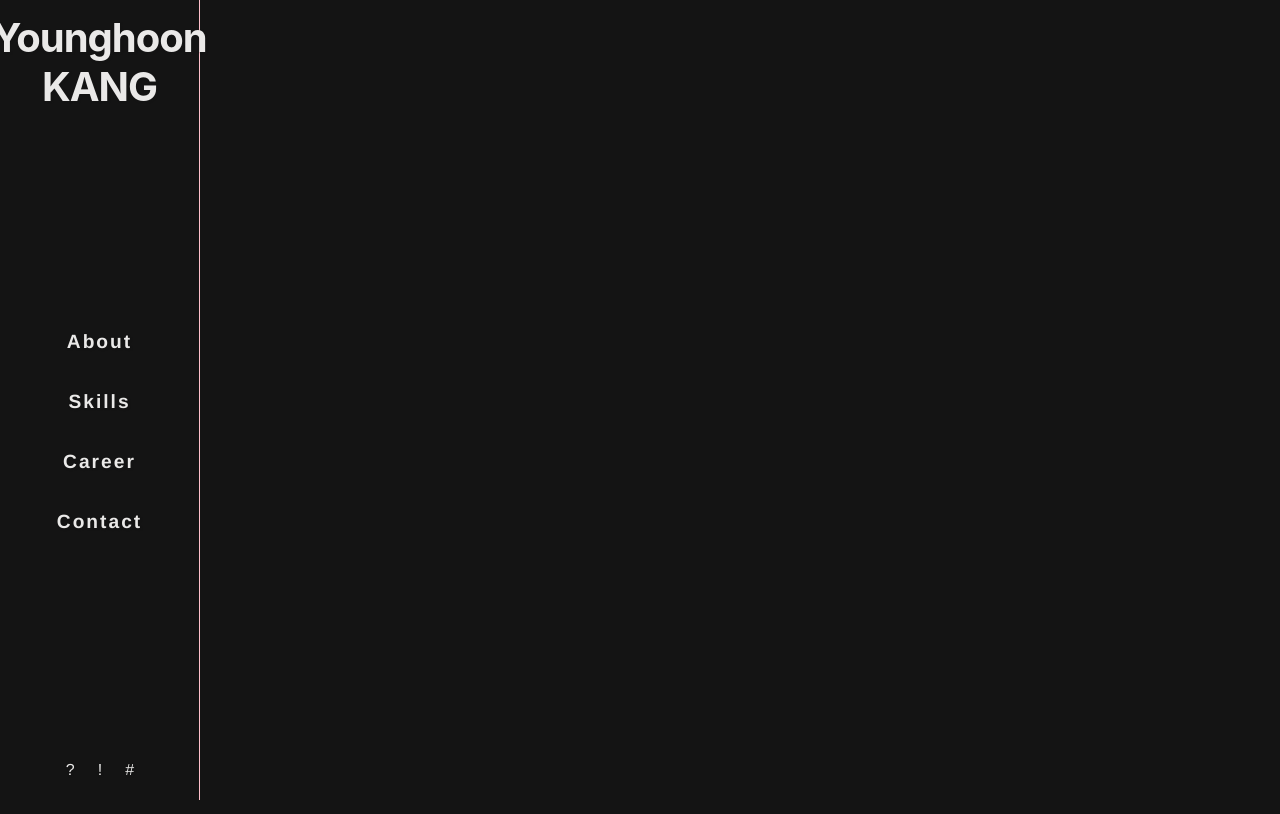
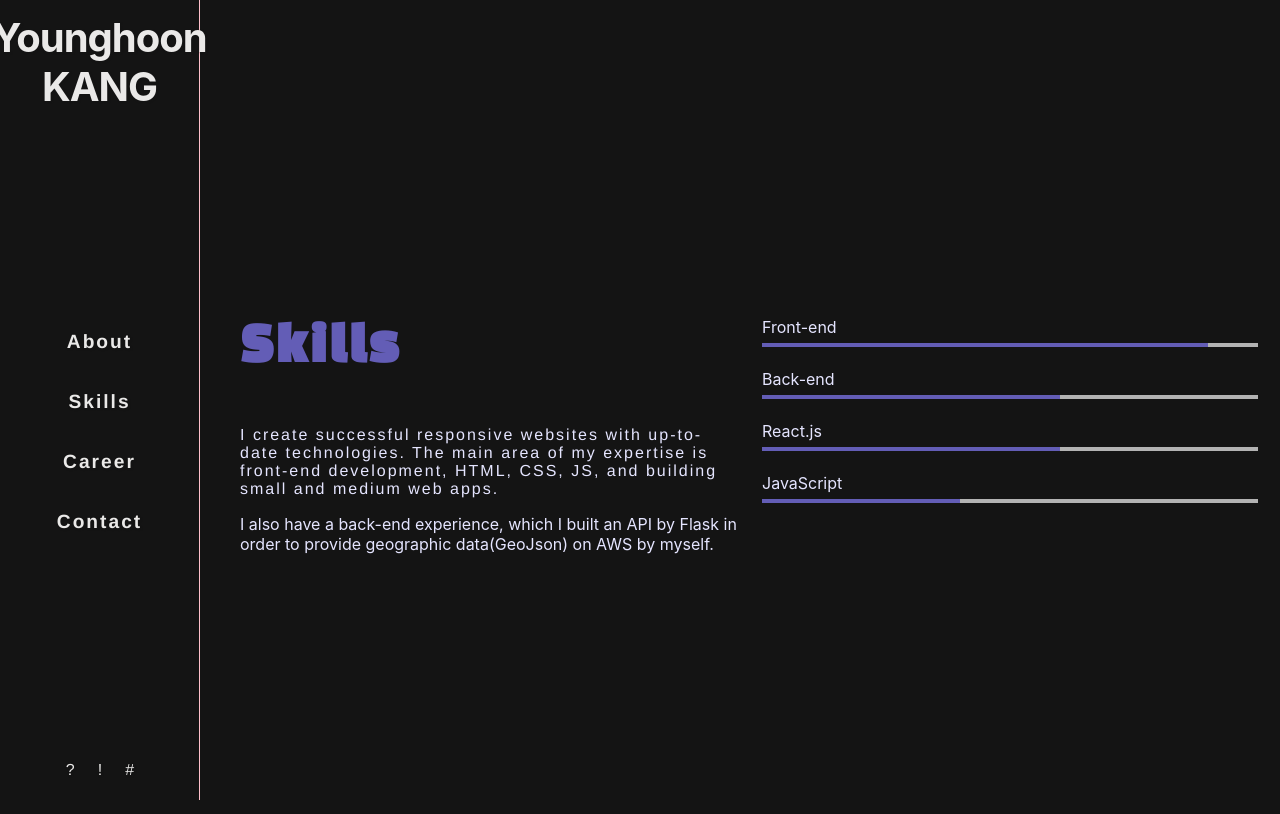
Before and after one commit to CityHopper/portfolio_react-ts, a React (Create React App) app: page /skills in a window 1280 px wide. Shown: the top 814 px of the page. Built offline with nearby package versions, Linux system fonts and the light colour scheme; a web font is replaced by a local one.

Commit message:
Add Skills component

```diff
--- a/src/_about.scss
+++ b/src/_about.scss
@@ -1,3 +1,5 @@
+
+
 .tag-cloud {
   cursor: pointer;
   position: relative;
--- a/src/_index.scss
+++ b/src/_index.scss
@@ -1,8 +1,9 @@
 @import url('https://fonts.googleapis.com/css2?family=Song+Myung&display=swap');
+@import url('https://fonts.googleapis.com/css2?family=Black+Han+Sans&display=swap');
 @import "_responsive";
 
 :root {
-  --main-color: #262254;
+  --main-color: #635db6;
   --sub-color: #ffa45e;
   --highlight-color: #ec4176;
   --gray-100: #eae9e8;
@@ -35,6 +36,16 @@ h1, h2, h3, h4, h5, h6, a {
   color: var(--gray-100);
 }
 
+h1 {
+  font-family: 'Black Han Sans', sans-serif;
+  letter-spacing: 2px;
+}
+
+p {
+  font-family: 'Source Sans Pro', Helvetica, Arial, sans-serif;
+  letter-spacing: 2px;
+}
+
 .container {
   margin: 0 0 0 200px;
   width: calc(100vw - 240px);
@@ -54,6 +65,11 @@ h1, h2, h3, h4, h5, h6, a {
   &__half {
     width: 50%;
     margin-left: 20px;
+
+    h1 {
+      font-size: 3em;
+      color: var(--main-color);
+    }
   }
 }
 
--- /dev/null
+++ b/src/_skills.scss
@@ -0,0 +1,30 @@
+@import "_responsive";
+
+
+.chart {
+  width: 100%;
+
+  tr {
+    span {
+
+    }
+    footer {
+      width: 100%;
+      height: 4px;
+      background-color: var(--gray-200);
+      margin-top: 6px;
+      margin-bottom: 20px;
+
+      div {
+        background-color: var(--main-color);
+        height: 4px;
+      }
+    }
+
+
+  }
+}
+
+@include media(tablet, mobile) {
+
+}
--- a/src/components/About.tsx
+++ b/src/components/About.tsx
@@ -197,6 +197,9 @@ function About() {
                     Open-minded person, problem solver, independent worker with high attention to detail.
                     Hope work with positive and passionate people.
                 </p>
+                <p>
+                    Let me make something special!
+                </p>
             </section>
             <section className={"container__half flex__center"}>
                 <WordSphere/>
--- /dev/null
+++ b/src/components/Career.tsx
@@ -0,0 +1,18 @@
+function Career() {
+    return (
+        <article className={"container"}>
+            <section className={"container__half"}>
+                <h1>Career & Experience</h1>
+                <p>
+                    I started my career as a Product Management in a travel IT company.
+                    I co-worked with many developers and was able to learn IT industry terms.
+                    With a growing curiosity, I jumped into the new world.
+                </p>
+            </section>
+            <section className={"container__half"}>
+            </section>
+        </article>
+    )
+}
+
+export default Career;
--- a/src/components/Content.js
+++ b/src/components/Content.js
@@ -1,6 +1,8 @@
 import Header from "./Header";
 import Home from "./Home";
-import App from "./About";
+import About from "./About";
+import Skills from "./Skills";
+import Career from "./Career";
 import {Routes, Route, BrowserRouter} from "react-router-dom";
 
 function Content() {
@@ -9,11 +11,12 @@ function Content() {
             <Header/>
                 <Routes>
                     <Route path={"/"} element={<Home/>}/>
-                    <Route path={"/about"} element={<App/>}/>
-                    {/*<Route path={"/search"} element={<Search/>}/>*/}
+                    <Route path={"/about"} element={<About/>}/>
+                    <Route path={"/skills"} element={<Skills/>}/>
+                    <Route path={`/career`} element={<Career/>}/>
                     {/*<Route path={"/search?/*"} element={<Search/>}/>*/}
                     {/*<Route path={`/movies/:id`} element={<Detail/>}/>*/}
-                    {/*<Route path={`/about`} element={<About/>}/>*/}
+
                 </Routes>
         </BrowserRouter>
     )
--- /dev/null
+++ b/src/components/Skills.tsx
@@ -0,0 +1,48 @@
+import "_skills.scss"
+
+function Skills () {
+    interface skill {
+        name: string;
+        level: number;
+    }
+
+    let skillList: Array<skill> = [
+        {name: "Front-end", level: 90},
+        {name: "Back-end", level: 60},
+        {name: "React.js", level: 60},
+        {name: "JavaScript", level: 40}
+    ]
+
+    return (
+        <article className={"container"}>
+            <section className={"container__half"}>
+                <h1>Skills</h1>
+                <p>
+                    I create successful responsive websites with up-to-date technologies.
+                    The main area of my expertise is front-end development, HTML, CSS, JS, and building small and medium web apps.
+                </p>
+                <p>
+                </p>
+                    I also have a back-end experience,
+                    which I built an API by Flask in order to provide geographic data(GeoJson) on AWS by myself.
+                <p>
+                </p>
+            </section>
+            <section className={"container__half"}>
+                <table className={"chart"}>
+                { skillList.map((i, index) => (
+                    <tr>
+                        <span>{i.name}</span>
+                        <footer>
+                            <div style={{width: `${i.level}%`}} />
+                        </footer>
+                    </tr>
+                ))
+                }
+                </table>
+            </section>
+        </article>
+    )
+}
+
+export default Skills;
```
Also changed, not shown: src/components/Home.tsx (renamed from src/components/Home.js).
